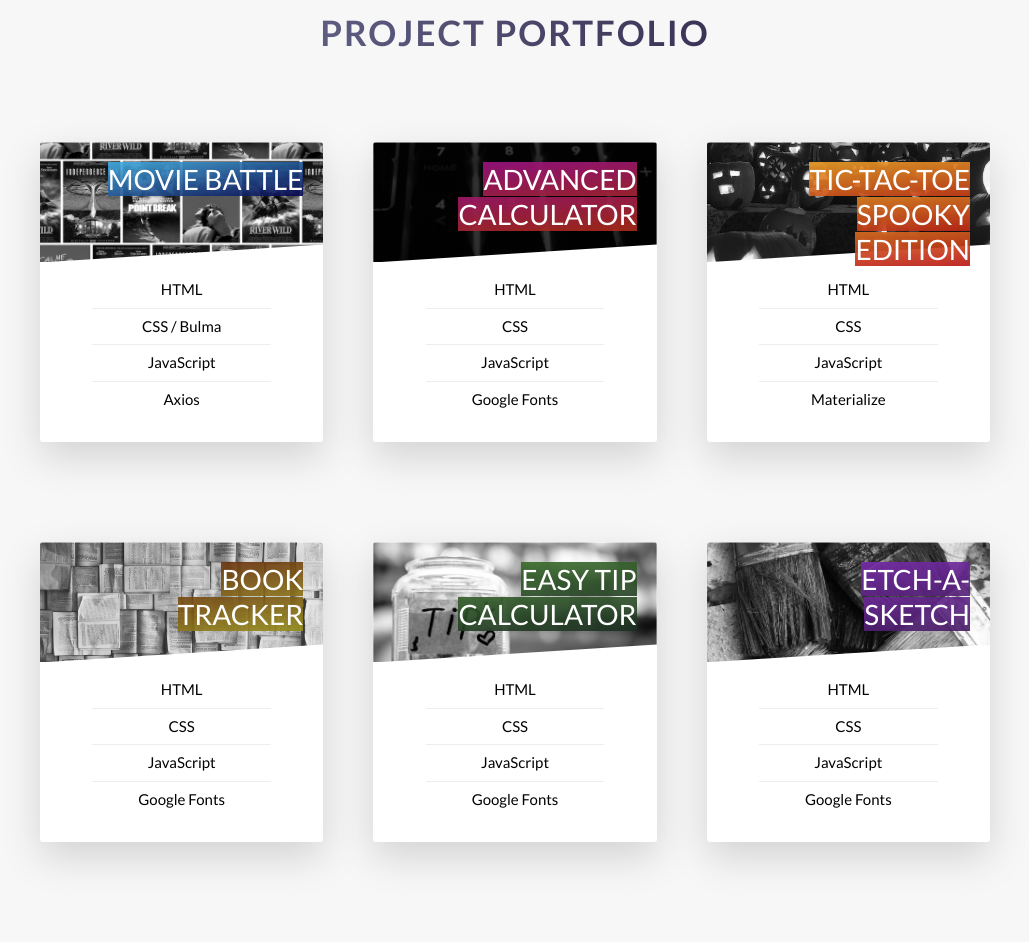
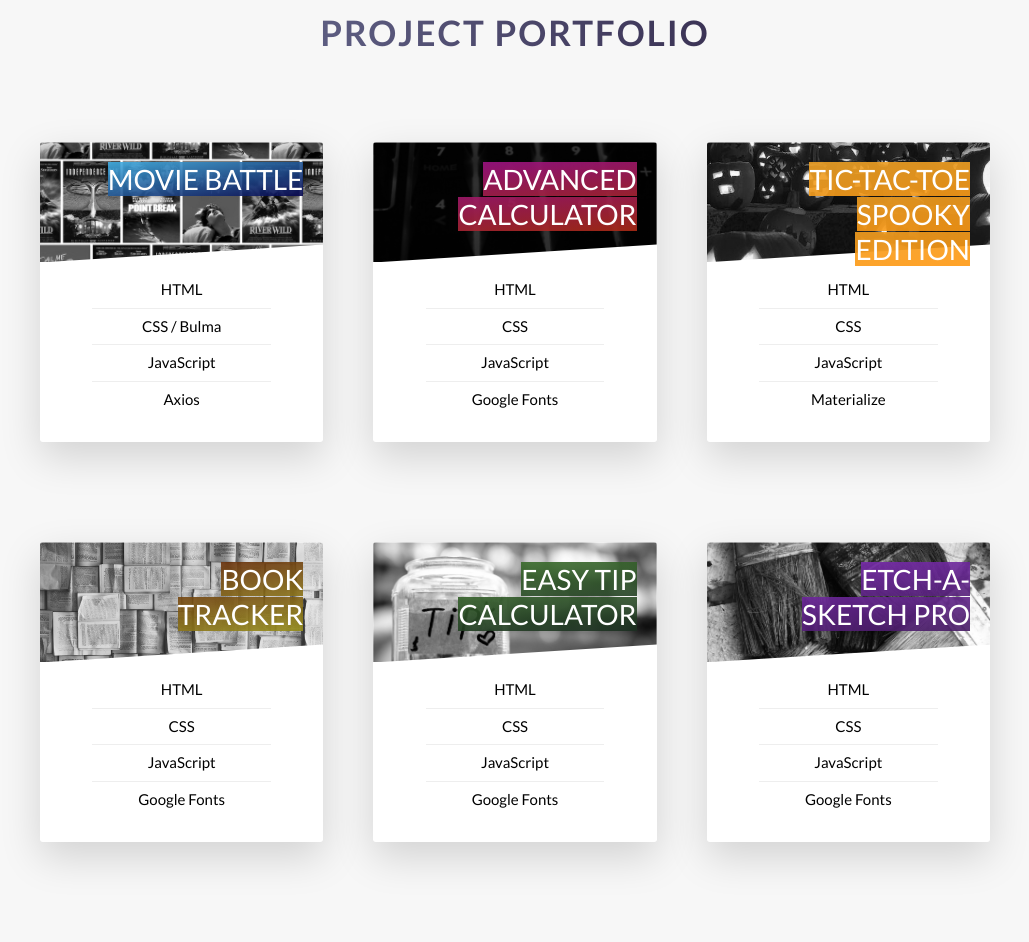
Before and after one commit to nmccooey/portfolio, a website: page index.html in a window 1280 px wide. Shown: the part 2250-3192 px from the top of the page, without its empty margins (125-1154 px from the left). Drawn offline with Linux system fonts and the light colour scheme.

Commit message:
Updated projects.

```diff
--- a/index.html
+++ b/index.html
@@ -298,7 +298,7 @@
                                     &nbsp;
                                 </div>
                                 <h4 class="card__heading">
-                                    <span class="card__heading-span--6">Etch-a-Sketch</span>
+                                    <span class="card__heading-span--6">Etch-a-Sketch Pro</span>
                                 </h4>
                                 <div class="card__details">
                                     <ul>
@@ -319,8 +319,8 @@
                                             </p>
                                         </div>
                                     </div>
-                                    <a href="https://github.com/nmccooey/etch-a-sketch" class="btn btn--white u-margin-bottom-small" target="_blank">Source Code</a>
-                                    <a href="https://nmccooey.github.io/etch-a-sketch/" class="btn btn--white" target="_blank">Demo</a>
+                                    <a href="https://github.com/nmccooey/etch-a-sketch-pro" class="btn btn--white u-margin-bottom-small" target="_blank">Source Code</a>
+                                    <a href="https://nmccooey.github.io/etch-a-sketch-pro/" class="btn btn--white" target="_blank">Demo</a>
                                 </div>
                             </div>
                         </div>
--- a/package.json
+++ b/package.json
@@ -4,7 +4,7 @@
   "description": "portfolio",
   "main": "index.js",
   "scripts": {
-    "compile:sass": "node-sass sass/main.scss css/portfolio.css"
+    "sass": "node-sass sass/main.scss css/portfolio.css"
   },
   "repository": {
     "type": "git",
--- a/sass/abstracts/_variables.scss
+++ b/sass/abstracts/_variables.scss
@@ -22,7 +22,7 @@ $color-card-1-secondary: rgb(5, 4, 77);
 $color-card-2-primary: rgb(156, 18, 131);
 $color-card-2-secondary: rgb(170, 43, 21);
 $color-card-3-primary: rgb(236, 160, 38);
-$color-card-3-secondary: rgba(185, 19, 19, 0.911);
+$color-card-3-secondary: rgba(255, 152, 17, 0.911);
 $color-card-4-primary: rgb(107, 51, 14);
 $color-card-4-secondary: rgb(151, 143, 28);
 $color-card-5-primary: rgb(57, 107, 42);
```
Also changed, not shown: css/portfolio.css.
